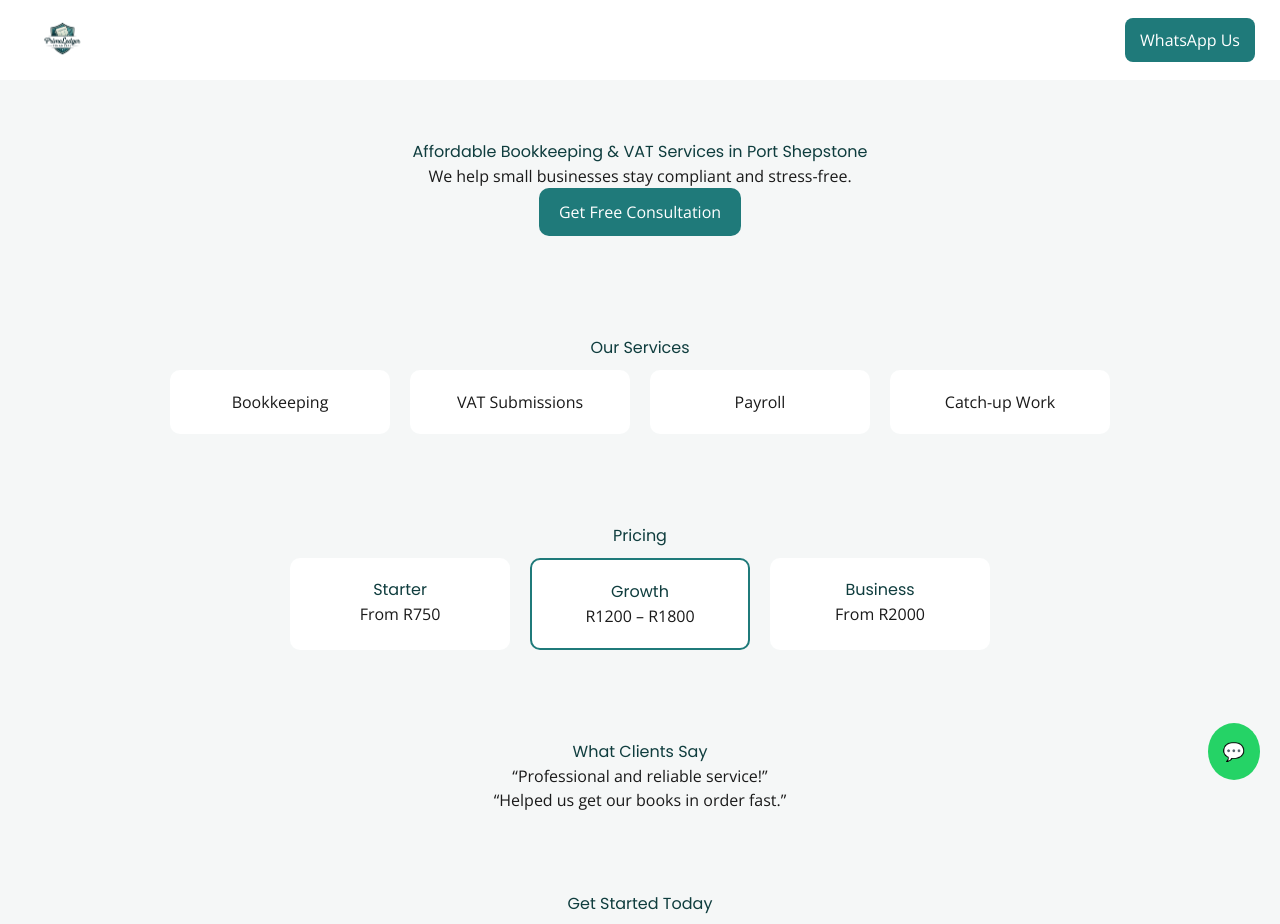
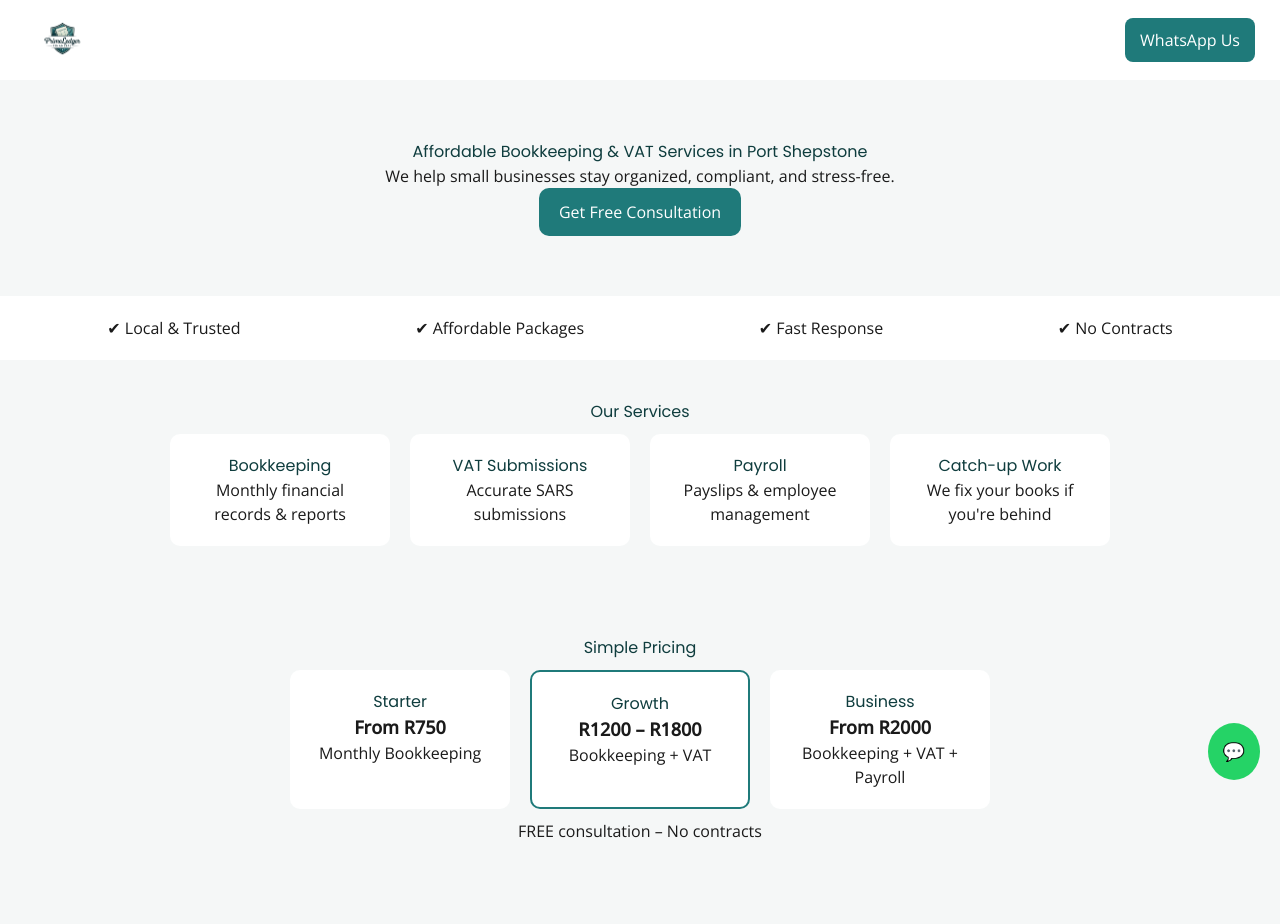
Before and after one commit to primeledgerfinancial-gif/primeledger-site, a React (Vite) app: page / in a window 1280 px wide. Shown: the top 924 px of the page. Built offline with nearby package versions, Linux system fonts and the light colour scheme.

Commit message:
Update App.jsx

```diff
--- a/src/App.jsx
+++ b/src/App.jsx
@@ -8,11 +8,11 @@ export default function App() {
     name: "",
     business: "",
     phone: "",
-    message: ""
+    message: "",
   });
 
   const handleChange = (e) => {
-    setForm({...form, [e.target.name]: e.target.value});
+    setForm({ ...form, [e.target.name]: e.target.value });
   };
 
   const handleSubmit = (e) => {
@@ -24,12 +24,11 @@ Business: ${form.business}
 Phone: ${form.phone}
 Message: ${form.message}`;
 
-    window.open(`https://wa.me/27686350987?text=${encodeURIComponent(text)}`);
+    window.open(`${WHATSAPP}?text=${encodeURIComponent(text)}`);
   };
 
   return (
     <div className="container">
-
       {/* HEADER */}
       <header className="header">
         <img src="/logo.png" alt="PrimeLedger Financial" className="logo" />
@@ -41,69 +40,130 @@ Message: ${form.message}`;
       {/* HERO */}
       <section className="hero">
         <h1>Affordable Bookkeeping & VAT Services in Port Shepstone</h1>
-        <p>We help small businesses stay compliant and stress-free.</p>
+        <p>
+          We help small businesses stay organized, compliant, and stress-free.
+        </p>
 
         <a href={WHATSAPP}>
           <button className="primary">Get Free Consultation</button>
         </a>
       </section>
 
+      {/* TRUST */}
+      <section className="trust">
+        <p>✔ Local & Trusted</p>
+        <p>✔ Affordable Packages</p>
+        <p>✔ Fast Response</p>
+        <p>✔ No Contracts</p>
+      </section>
+
       {/* SERVICES */}
       <section className="services">
         <h2>Our Services</h2>
         <div className="grid">
-          <div className="card">Bookkeeping</div>
-          <div className="card">VAT Submissions</div>
-          <div className="card">Payroll</div>
-          <div className="card">Catch-up Work</div>
+          <div className="card">
+            <h3>Bookkeeping</h3>
+            <p>Monthly financial records & reports</p>
+          </div>
+
+          <div className="card">
+            <h3>VAT Submissions</h3>
+            <p>Accurate SARS submissions</p>
+          </div>
+
+          <div className="card">
+            <h3>Payroll</h3>
+            <p>Payslips & employee management</p>
+          </div>
+
+          <div className="card">
+            <h3>Catch-up Work</h3>
+            <p>We fix your books if you're behind</p>
+          </div>
         </div>
       </section>
 
       {/* PRICING */}
       <section className="pricing">
-        <h2>Pricing</h2>
+        <h2>Simple Pricing</h2>
+
         <div className="grid">
           <div className="price-card">
             <h3>Starter</h3>
-            <p>From R750</p>
+            <p className="price">From R750</p>
+            <p>Monthly Bookkeeping</p>
           </div>
 
           <div className="price-card highlight">
             <h3>Growth</h3>
-            <p>R1200 – R1800</p>
+            <p className="price">R1200 – R1800</p>
+            <p>Bookkeeping + VAT</p>
           </div>
 
           <div className="price-card">
             <h3>Business</h3>
-            <p>From R2000</p>
+            <p className="price">From R2000</p>
+            <p>Bookkeeping + VAT + Payroll</p>
           </div>
         </div>
+
+        <p className="free">FREE consultation – No contracts</p>
       </section>
 
       {/* TESTIMONIALS */}
       <section className="testimonials">
         <h2>What Clients Say</h2>
-        <p>“Professional and reliable service!”</p>
-        <p>“Helped us get our books in order fast.”</p>
+        <p>“Professional, fast, and reliable service.”</p>
+        <p>“Helped us get compliant with SARS quickly.”</p>
       </section>
 
-      {/* CONTACT FORM */}
+      {/* CONTACT */}
       <section className="contact">
         <h2>Get Started Today</h2>
 
         <form onSubmit={handleSubmit}>
-          <input name="name" placeholder="Your Name" onChange={handleChange} required />
-          <input name="business" placeholder="Business Name" onChange={handleChange} />
-          <input name="phone" placeholder="Phone Number" onChange={handleChange} required />
-          <textarea name="message" placeholder="How can we help?" onChange={handleChange}></textarea>
+          <input
+            name="name"
+            placeholder="Your Name"
+            onChange={handleChange}
+            required
+          />
+
+          <input
+            name="business"
+            placeholder="Business Name"
+            onChange={handleChange}
+          />
+
+          <input
+            name="phone"
+            placeholder="Phone Number"
+            onChange={handleChange}
+            required
+          />
+
+          <textarea
+            name="message"
+            placeholder="How can we help?"
+            onChange={handleChange}
+          />
 
           <button type="submit">Send Message</button>
         </form>
       </section>
 
-      {/* WHATSAPP FLOAT */}
-      <a href={WHATSAPP} className="whatsapp">💬</a>
+      {/* CTA */}
+      <section className="cta">
+        <h2>Ready to get your finances in order?</h2>
+        <a href={WHATSAPP}>
+          <button className="cta-btn">Chat on WhatsApp</button>
+        </a>
+      </section>
 
+      {/* FLOATING WHATSAPP */}
+      <a href={WHATSAPP} className="whatsapp">
+        💬
+      </a>
     </div>
   );
-}
+      }
```
